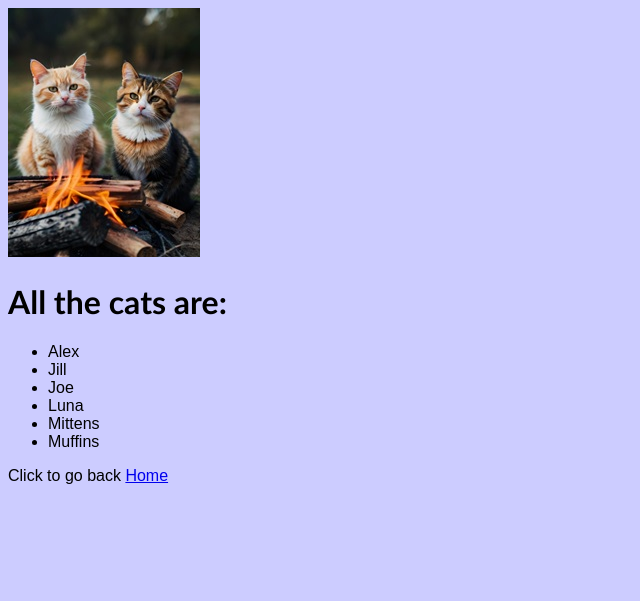
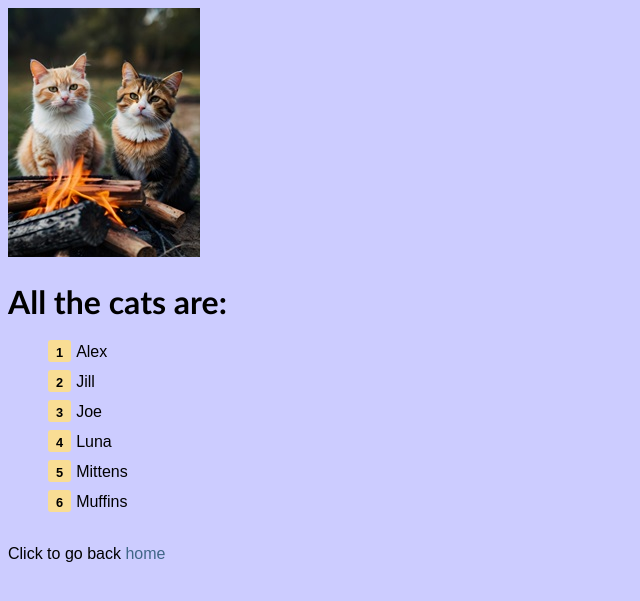
Before and after one commit to glynnie5/practical-test-repo, a Django app: page /student_pets/about/ in a window 1280 px wide. Shown: the top 601 px of the page, without its empty margins (0-640 px from the left). Run offline with Django 3.2, Linux system fonts and the light colour scheme; data comes from the database, SQL or seed files in the repository.

Commit message:
Further css

```diff
--- a/practical_test_proj/static/css/base.css
+++ b/practical_test_proj/static/css/base.css
@@ -6,3 +6,34 @@ body {
 h1 {
     font-family: 'Trebuchet MS';
 }
+
+a {
+    text-decoration: none;
+    color: #416788;
+}
+
+a:hover {
+    text-decoration: underline;
+    color: #294156;
+}
+
+a:active {
+    text-decoration: none;
+    color: black;
+}
+
+ol li {
+  list-style-type: none;
+  counter-increment: item;
+  margin-bottom: 12px;
+}
+
+ol li:before {
+  content: counter(item);
+  margin-right: 5px;
+  font-size: 80%;
+  background-color: #f9dd94;
+  font-weight: bold;
+  padding: 5px 8px 2px 8px;
+  border-radius: 3px;
+}
--- a/practical_test_proj/templates/student_pets/about.html
+++ b/practical_test_proj/templates/student_pets/about.html
@@ -16,19 +16,20 @@
 
         <div>
             {% if cats %}
-                <ul>
+                <ol>
                 {% for cat in cats %}
                     <li>{{ cat.name }}</li>
                 {% endfor %}
-                </ul>
+                </ol>
             {% else %}
                 There are no cats
             {% endif %}
         </div>
 
         <div>
+            <br />
             Click to go back
-            <a href="/student_pets/">Home</a><br />
+            <a href="/student_pets/">home</a><br />
         </div>
     </body>
 </html>
--- a/practical_test_proj/templates/student_pets/index.html
+++ b/practical_test_proj/templates/student_pets/index.html
@@ -37,6 +37,7 @@
                         <li>{{ cat.name }}</li>
                     {% endfor %}
                     </ul>
+                    <br />
 
                 {% endfor %}
                 </ul>
```
